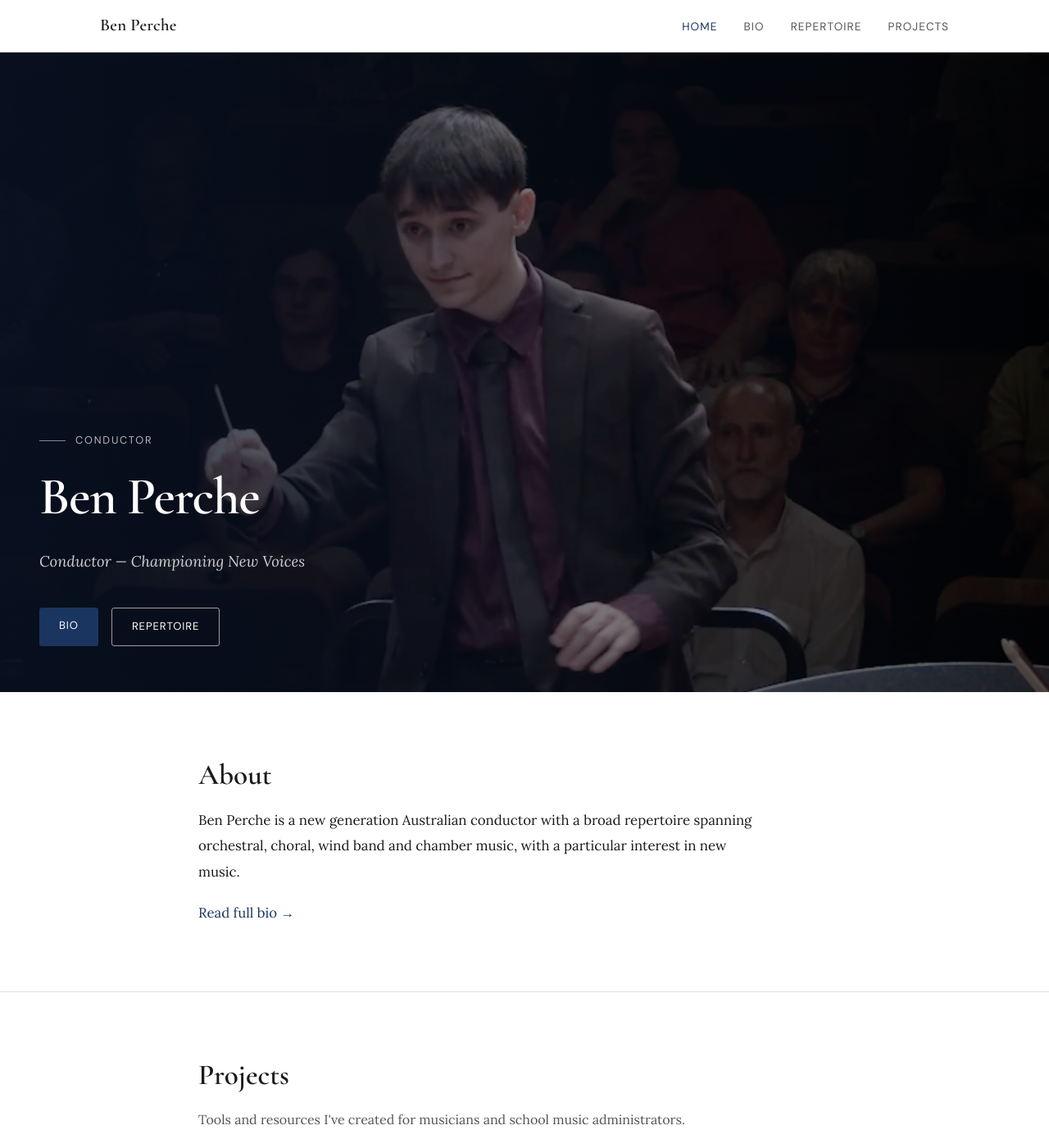
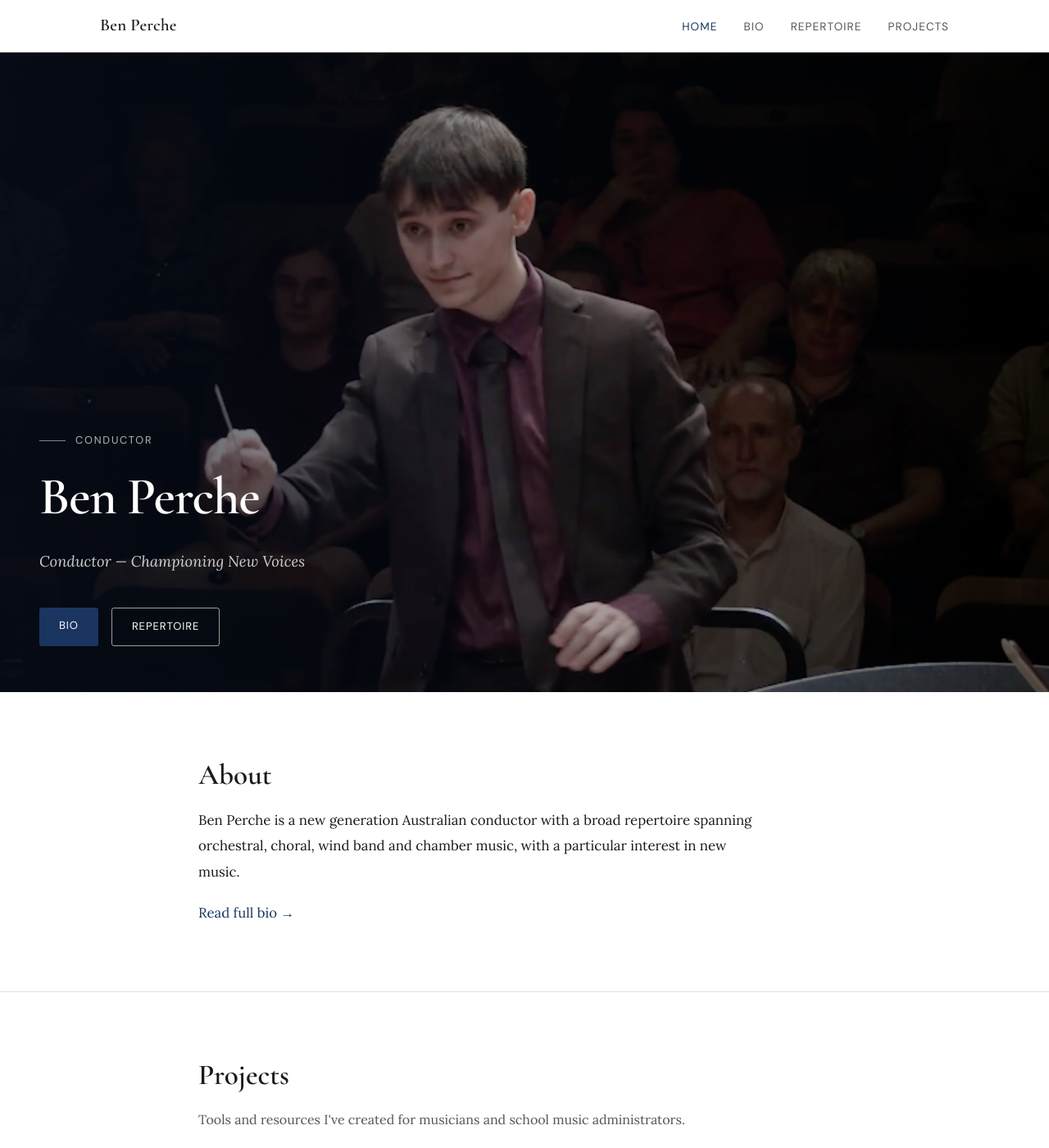
Before and after one commit to benperche/about, a Jekyll site: the page built from index.md, in a window 1280 px wide and 1400 px high. Shown: the whole window at 82% size. Built offline with Jekyll 4.4.1, drawn with Linux system fonts in a browser that asks for light colours.

Commit message:
Adjust opacity on hero

```diff
--- a/assets/css/main.scss
+++ b/assets/css/main.scss
@@ -543,9 +543,9 @@ section + section { border-top: 1px solid var(--rule); }
   inset: 0;
   background: linear-gradient(
     to right,
-    rgba(10, 20, 40, 0.75) 0%,
-    rgba(10, 20, 40, 0.45) 55%,
-    rgba(10, 20, 40, 0.1) 100%
+    rgba(10, 20, 40, 0.5) 0%,
+    rgba(10, 20, 40, 0.2) 55%,
+    rgba(10, 20, 40, 0.0) 100%
   );
   display: flex;
   align-items: flex-end;
```
